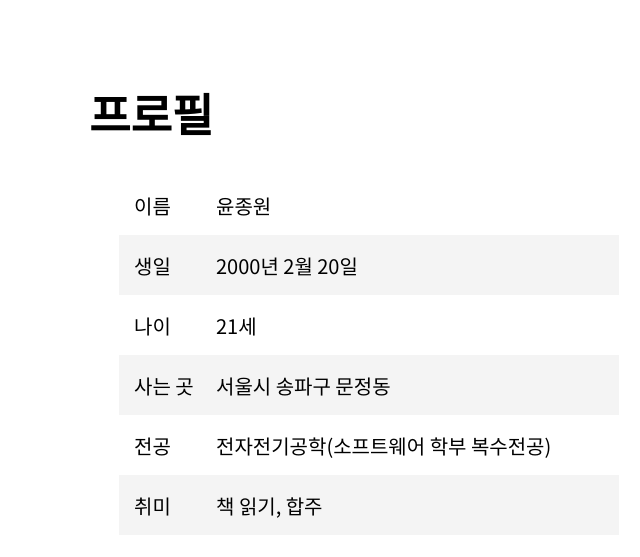
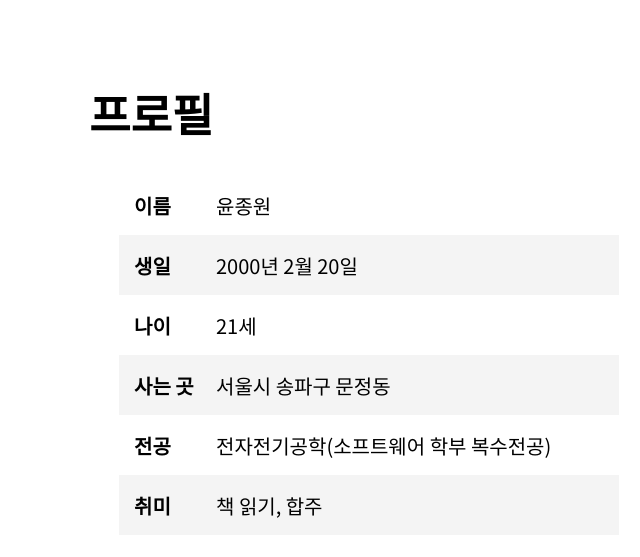
Before and after one commit to 8th-caulion/JongwonyounIntroduce, a Django app: template Project/profileApp/templates/profile.html in a window 1280 px wide. Shown: the part 73-630 px from the top of the page, without its empty margins (176-816 px from the left). Run offline with Django 3.2, Linux system fonts and the light colour scheme; the template is opened without the code that fills it, so the values that code supplies are empty; some libraries are stand-ins or nearby versions.

Commit message:
프로필 테이블 font-weight 변

```diff
--- a/Project/static/css/style.css
+++ b/Project/static/css/style.css
@@ -101,4 +101,6 @@ table tr:nth-child(2n) {
     background-color: rgba(239, 239, 239, 0.7);
 }
 
-table td {}
+table tr>td:nth-child(1) {
+    font-weight: 600;
+}
```
